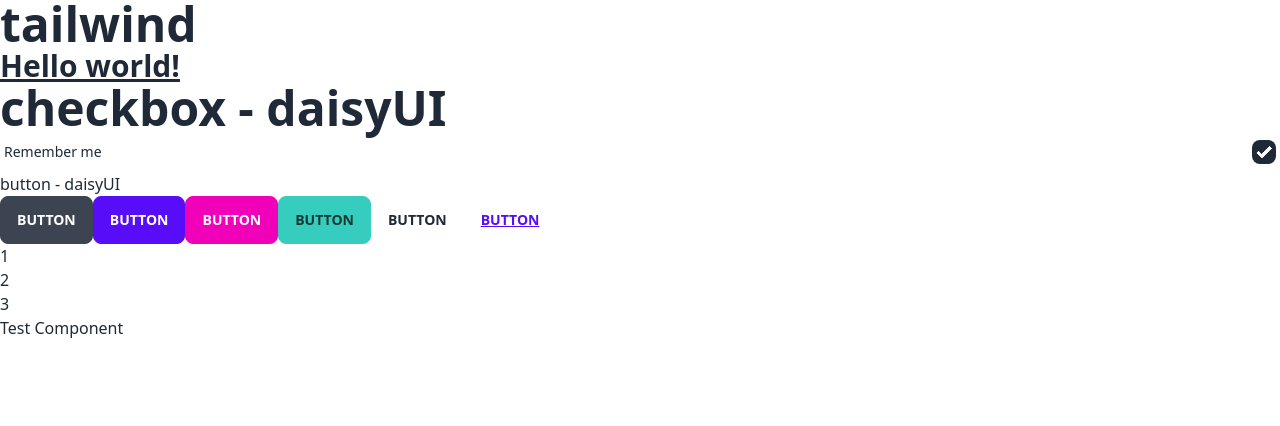
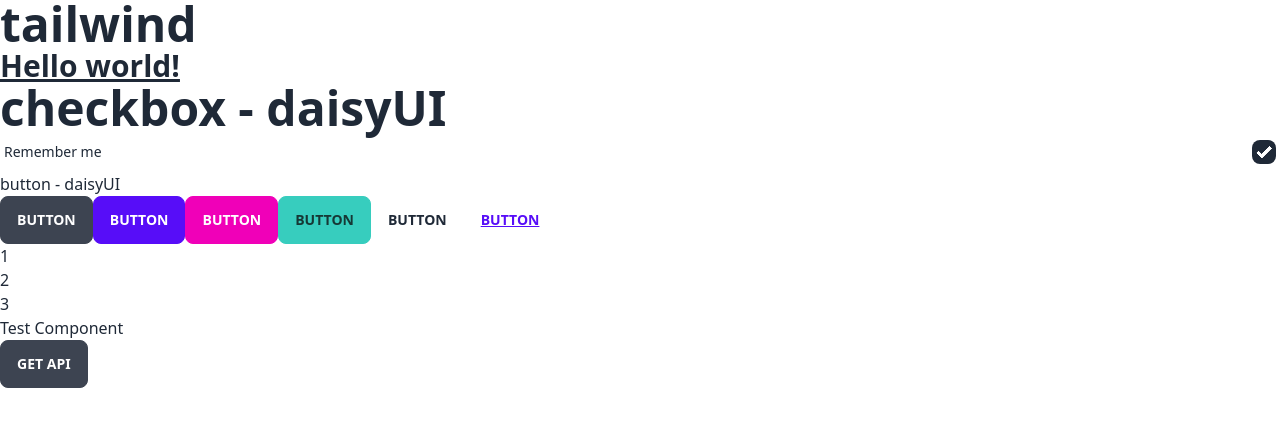
Before and after one commit to prgrms-fe-devcourse/FEDC3_HIT_NAYOUNG, a React (Vite) app: page / in a window 1280 px wide. Shown: the top 426 px of the page. Built offline with nearby package versions, Linux system fonts and the light colour scheme.

Commit message:
Axios 초기 설정

```diff
--- a/package.json
+++ b/package.json
@@ -1,5 +1,5 @@
 {
-  "name": "hittest",
+  "name": "hit",
   "private": true,
   "version": "0.0.0",
   "type": "module",
@@ -11,6 +11,7 @@
   "dependencies": {
     "@emotion/react": "^11.10.5",
     "@emotion/styled": "^11.10.5",
+    "axios": "^1.2.2",
     "daisyui": "^2.46.1",
     "react": "^18.2.0",
     "react-dom": "^18.2.0",
--- /dev/null
+++ b/src/Api/api.ts
@@ -0,0 +1,7 @@
+import axios from "axios";
+
+const api = axios.create({
+  baseURL: "http://kdt.frontend.3rd.programmers.co.kr:5001",
+})
+
+export default api;
--- a/src/App.tsx
+++ b/src/App.tsx
@@ -1,27 +1,34 @@
 import Test from '@/components/Test';
+import { useState } from 'react';
+import api from './Api/api';
+
+interface User {
+  email: string;
+}
 
 const App = () => {
+  const [users, setUsers] = useState<User[]>([]);
+  const getUser = async () => {
+    try {
+      const response = await api.get<User[]>('/users/get-users');
+      console.log(response.data);
+      setUsers(response.data);
+    } catch (error) {
+      console.error(error);
+    }
+  };
   return (
     <div>
       <label>
         <div className="text-5xl mx-auto font-bold">tailwind</div>
-        <div className="text-3xl font-bold underline">
-          Hello world!
-        </div>
+        <div className="text-3xl font-bold underline">Hello world!</div>
       </label>
 
-      <div className="text-5xl mx-auto font-bold">
-        checkbox - daisyUI
-      </div>
+      <div className="text-5xl mx-auto font-bold">checkbox - daisyUI</div>
       <div className="form-control">
         <label className="label cursor-pointer">
           <span className="label-text">Remember me</span>
-          <input
-            type="checkbox"
-            checked
-            className="checkbox"
-            readOnly
-          />
+          <input type="checkbox" checked className="checkbox" readOnly />
         </label>
       </div>
 
@@ -38,8 +45,12 @@ const App = () => {
         <li>2</li>
         <li>3</li>
       </ul>
+      <Test />
 
-      <Test />
+      <button className="btn" onClick={getUser}>
+        get API
+      </button>
+      {users && users.map((user) => <div key={user.email}>{user.email}</div>)}
     </div>
   );
 };
```
Also changed, not shown: 1 other file (tests, documents, lock files or other folders).
